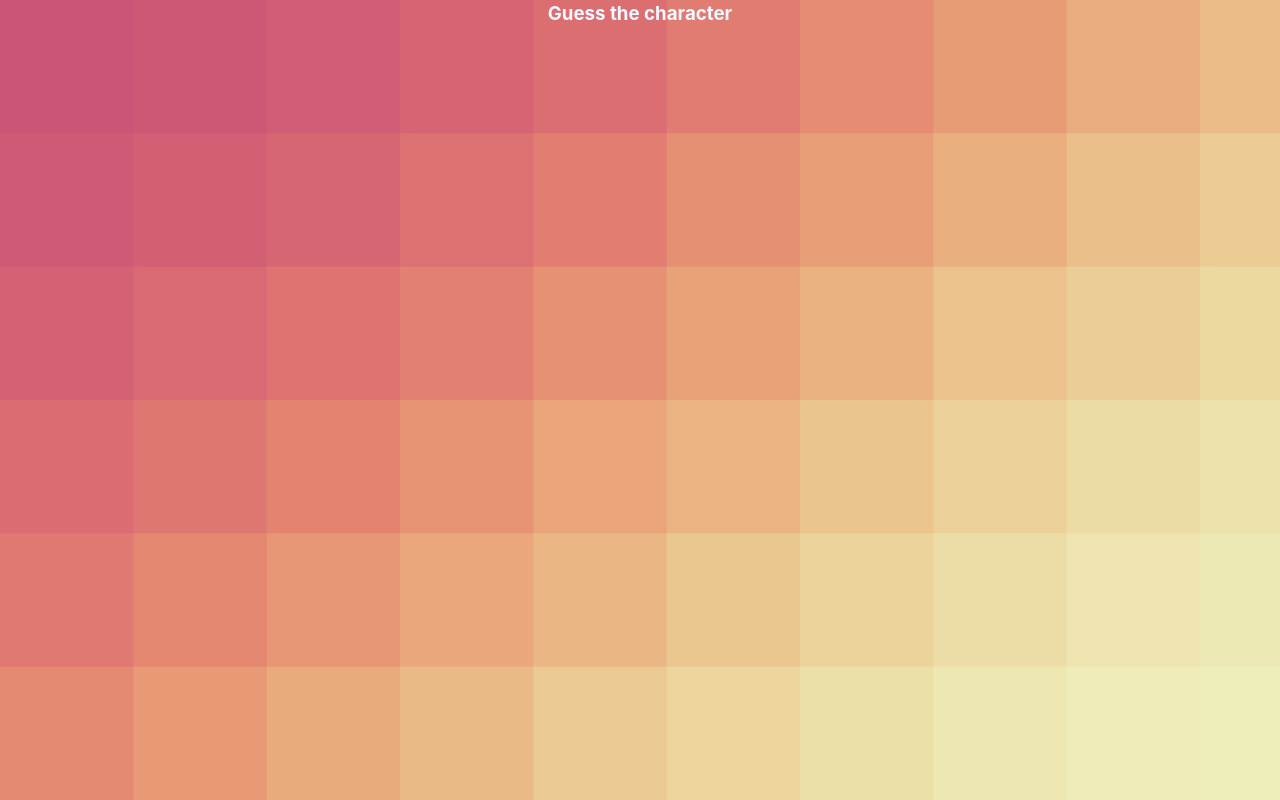
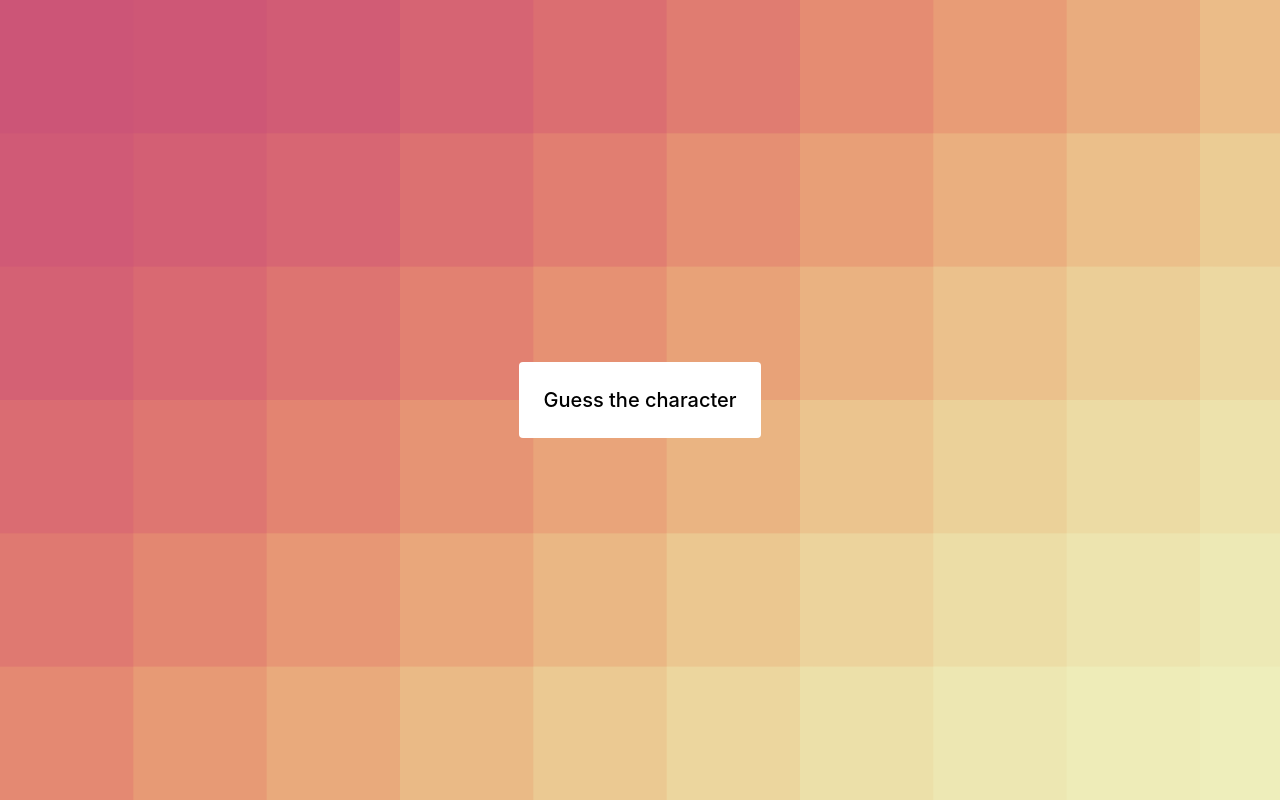
Before and after one commit to pdrowilson/guess-the-character, a React (Vite) app: page / in a window 1280 px wide. Built offline with nearby package versions, Linux system fonts and the light colour scheme.

Commit message:
setting up tailwindcss

```diff
--- a/index.html
+++ b/index.html
@@ -4,6 +4,7 @@
     <meta charset="UTF-8" />
     <link rel="icon" type="image/svg+xml" href="/src/assets/favicon.svg" />
     <meta name="viewport" content="width=device-width, initial-scale=1.0" />
+    <link href="/dist/output.css" rel="stylesheet">
     <title>Vite App</title>
   </head>
   <body>
--- a/package.json
+++ b/package.json
@@ -14,9 +14,9 @@
     ]
   },
   "dependencies": {
+    "@vitejs/plugin-react": "^1.3.0",
     "react": "^18.0.0",
     "react-dom": "^18.0.0",
-    "@vitejs/plugin-react": "^1.3.0",
     "vite": "^2.9.9"
   },
   "devDependencies": {
@@ -27,6 +27,7 @@
     "eslint-plugin-import": "^2.25.3",
     "eslint-plugin-jsx-a11y": "^6.5.1",
     "eslint-plugin-react": "^7.28.0",
-    "eslint-plugin-react-hooks": "^4.3.0"
+    "eslint-plugin-react-hooks": "^4.3.0",
+    "tailwindcss": "^3.1.4"
   }
 }
--- a/src/App.jsx
+++ b/src/App.jsx
@@ -1,7 +1,9 @@
 function App() {
   return (
-    <div className="main-wrapper">
-      <h3>Guess the character</h3>
+    <div className="flex justify-center items-center h-screen w-full ">
+      <div>
+        <h3 className="p-6 bg-white text-black rounded text-xl font-medium">Guess the character</h3>
+      </div>
     </div>
   );
 }
--- a/src/index.css
+++ b/src/index.css
@@ -1,3 +1,7 @@
+@tailwind base;
+@tailwind components;
+@tailwind utilities;
+
 body {
   margin: 0;
   font-family: -apple-system, BlinkMacSystemFont, 'Segoe UI', 'Roboto', 'Oxygen',
@@ -17,58 +21,3 @@ code {
   font-family: source-code-pro, Menlo, Monaco, Consolas, 'Courier New',
     monospace;
 }
-
-/*
-  1. Use a more-intuitive box-sizing model.
-*/
-*, *::before, *::after {
-  box-sizing: border-box;
-}
-/*
-  2. Remove default margin
-*/
-* {
-  margin: 0;
-}
-/*
-  3. Allow percentage-based heights in the application
-*/
-html, body {
-  height: 100%;
-}
-/*
-  Typographic tweaks!
-  4. Add accessible line-height
-  5. Improve text rendering
-*/
-/*
-  6. Improve media defaults
-*/
-img, picture, video, canvas, svg {
-  display: block;
-  max-width: 100%;
-}
-/*
-  7. Remove built-in form typography styles
-*/
-input, button, textarea, select {
-  font: inherit;
-}
-/*
-  8. Avoid text overflows
-*/
-p, h1, h2, h3, h4, h5, h6, ul {
-  overflow-wrap: break-word;
-}
-/*
-  9. Create a root stacking context
-*/
-#root, #__next {
-  isolation: isolate;
-}
-
-.main-wrapper {
-  display: flex;
-  width: 100%;
-  justify-content: center;
-}
--- /dev/null
+++ b/tailwind.config.js
@@ -0,0 +1,8 @@
+/** @type {import('tailwindcss').Config} */
+module.exports = {
+  content: ['./src/**/*.{html,js,jsx}'],
+  theme: {
+    extend: {},
+  },
+  plugins: [],
+};
```
Also changed, not shown: 1 other file (tests, documents, lock files or other folders).
